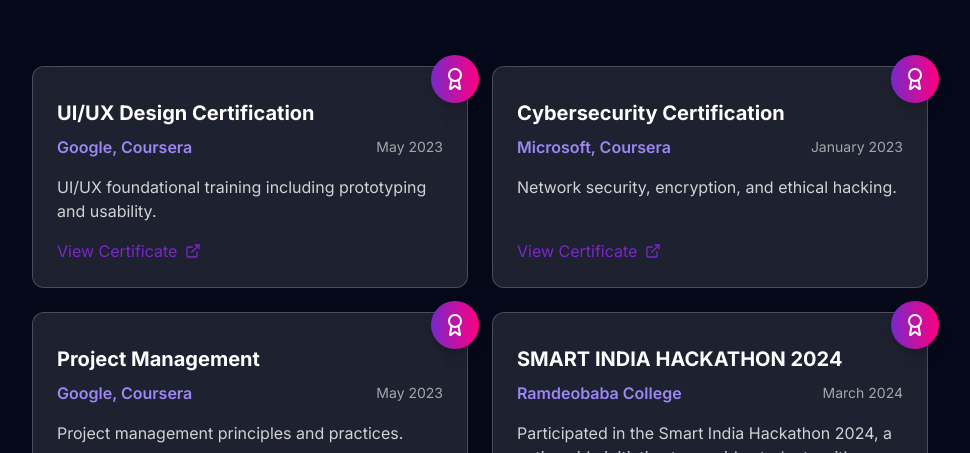
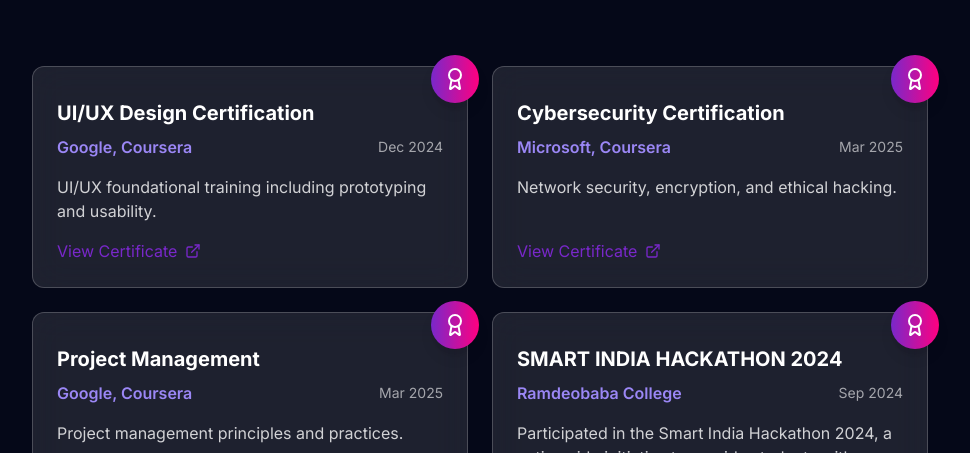
Before and after one commit to TheKhushant/online-resume-crafter, a React (Vite) app: page / in a window 1280 px wide. Shown: the part 4520-4973 px from the top of the page, without its empty margins (160-1130 px from the left). Built offline with nearby package versions, Linux system fonts and the light colour scheme.

Commit message:
updated Dates of some certificates

```diff
--- a/src/components/CertificatesSection.tsx
+++ b/src/components/CertificatesSection.tsx
@@ -86,7 +86,7 @@ const certificatesData = [
         id: 1,
         title: "UI/UX Design Certification",
         issuer: "Google, Coursera",
-        date: "May 2023",
+        date: "Dec 2024",
         description: "UI/UX foundational training including prototyping and usability.",
         category: "UI",
     },
@@ -94,7 +94,7 @@ const certificatesData = [
         id: 2,
         title: "Cybersecurity Certification",
         issuer: "Microsoft, Coursera",
-        date: "January 2023",
+        date: "Mar 2025",
         description: "Network security, encryption, and ethical hacking.",
         category: "Cyber",
     },
@@ -102,7 +102,7 @@ const certificatesData = [
         id: 3,
         title: "Project Management",
         issuer: "Google, Coursera",
-        date: "May 2023",
+        date: "Mar 2025",
         description: "Project management principles and practices.",
         category: "Project_Management",
     },
@@ -110,7 +110,7 @@ const certificatesData = [
         id: 4,
         title: "SMART INDIA HACKATHON 2024",
         issuer: "Ramdeobaba College",
-        date: "March 2024",
+        date: "Sep 2024",
         description: "Participated in the Smart India Hackathon 2024, a nationwide initiative to provide students with a platform to solve real-world problems.",
         category: "Smart_India_Hackathon",
     },
@@ -271,148 +271,3 @@ const CertificatesSection: React.FC = () => {
 };
 
 export default CertificatesSection;
-
-
-
-
-// import React, { useState } from "react";
-// import { Award, ExternalLink } from "lucide-react";
-
-// const certificatesData = [
-//     {
-//         id: 1,
-//         title: "UI/UX Design Certification",
-//         issuer: "Coursera",
-//         date: "May 2023",
-//         description:
-//             "Comprehensive training on user interface and experience design, focusing on wireframing, prototyping, and usability testing.",
-//         link: "Certi/UI/Certi1.png",
-//     },
-//     {
-//         id: 2,
-//         title: "Cybersecurity Certification",
-//         issuer: "Microsoft, Coursera",
-//         date: "January 2023",
-//         description:
-//             "Deep dive into network security, ethical hacking, encryption techniques, and best practices for securing applications and data.",
-//         link: "#",
-//     },
-//     {
-//         id: 3,
-//         title: "Java Programming Certification",
-//         issuer: "Disha Computer Institute",
-//         date: "October 2022",
-//         description:
-//             "Hands-on course covering core Java concepts, object-oriented programming, multithreading, and database connectivity using JDBC.",
-//         link: "#",
-//     },
-//     {
-//         id: 4,
-//         title: "Frontend Web Development",
-//         issuer: "Disha Computer Institute",
-//         date: "June 2022",
-//         description:
-//             "Practical training on HTML, CSS, JavaScript, React, and responsive web design for building modern, user-friendly websites.",
-//         link: "#",
-//     },
-//     {
-//         id: 5,
-//         title: "Frontend Web Development",
-//         issuer: "Disha Computer Institute",
-//         date: "June 2022",
-//         description:
-//             "Practical training on HTML, CSS, JavaScript, React, and responsive web design for building modern, user-friendly websites.",
-//         link: "#",
-//     },
-//     {
-//         id: 6,
-//         title: "Frontend Web Development",
-//         issuer: "Disha Computer Institute",
-//         date: "June 2022",
-//         description:
-//             "Practical training on HTML, CSS, JavaScript, React, and responsive web design for building modern, user-friendly websites.",
-//         link: "#",
-//     },
-//     {
-//         id: 7,
-//         title: "Frontend Web Development",
-//         issuer: "Disha Computer Institute",
-//         date: "June 2022",
-//         description:
-//             "Practical training on HTML, CSS, JavaScript, React, and responsive web design for building modern, user-friendly websites.",
-//         link: "#",
-//     },
-// ];
-
-// const CertificatesSection: React.FC = () => {
-//     const [viewMore, setViewMore] = useState(false);
-
-//     const certificates = viewMore
-//         ? certificatesData
-//         : certificatesData.slice(0, 4);
-
-//     return (
-//         <div className="min-h-screen bg-cosmic-dark">
-//             <div className="container mx-auto px-4 md:px-6 pt-24 pb-16">
-//                 <div className="max-w-4xl mx-auto">
-//                     <div className="text-center mb-16">
-//                         <h1 className="text-4xl md:text-5xl font-bold mb-4">
-//                             My <span className="neon-text">Certificates</span>
-//                         </h1>
-//                         <p className="text-white/70 text-lg">
-//                             Professional certifications and courses I've
-//                             completed
-//                         </p>
-//                     </div>
-
-//                     <div className="grid grid-cols-1 md:grid-cols-2 gap-6">
-//                         {certificates.map((cert) => (
-//                             <div
-//                                 key={cert.id}
-//                                 className="glassmorphism rounded-xl p-6 card-hover relative flex flex-col"
-//                             >
-//                                 <div className="absolute -top-3 -right-3 w-12 h-12 bg-gradient-to-r from-cosmic-accent to-cosmic-glow rounded-full flex items-center justify-center shadow-lg">
-//                                     <Award className="w-6 h-6 text-white" />
-//                                 </div>
-
-//                                 <h3 className="text-xl font-bold text-white mb-2 mt-2">
-//                                     {cert.title}
-//                                 </h3>
-//                                 <div className="flex items-center justify-between mb-4">
-//                                     <span className="text-cosmic-purple font-semibold">
-//                                         {cert.issuer}
-//                                     </span>
-//                                     <span className="text-white/60 text-sm">
-//                                         {cert.date}
-//                                     </span>
-//                                 </div>
-//                                 <p className="text-white/80 mb-4 flex-grow">
-//                                     {cert.description}
-//                                 </p>
-//                                 <a
-//                                     href={cert.link}
-//                                     target="_blank"
-//                                     rel="noopener noreferrer"
-//                                     className="flex items-center gap-2 text-cosmic-accent hover:text-cosmic-glow transition-colors mt-auto"
-//                                 >
-//                                     <span>View Certificate</span>
-//                                     <ExternalLink size={16} />
-//                                 </a>
-//                             </div>
-//                         ))}
-//                     </div>
-//                     <div className="text-center py-10">
-//                         <button
-//                             onClick={() => setViewMore(!viewMore)}
-//                             className="px-6 py-3 h-12 rounded-lg glassmorphism text-white font-medium shadow-lg hover:shadow-cosmic-glow/20 transition-all duration-300 hover:-translate-y-1"
-//                         >
-//                             {viewMore ? "View Less" : "View More"}
-//                         </button>
-//                     </div>
-//                 </div>
-//             </div>
-//         </div>
-//     );
-// };
-
-// export default CertificatesSection;
```
